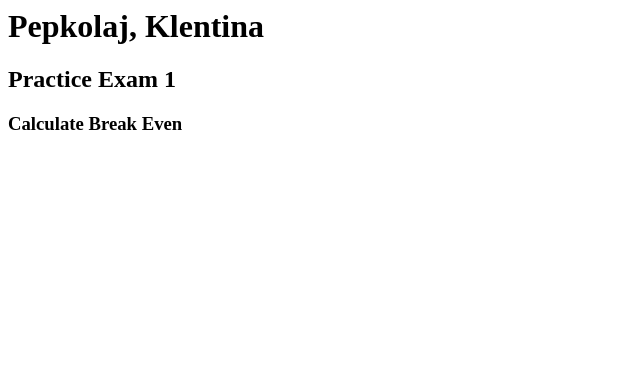
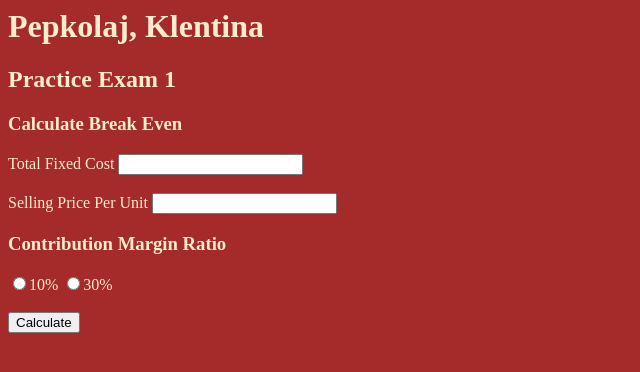
Before and after one commit to klentinap/Practice-exam, a plain HTML site: page index.html in a window 1280 px wide. Shown: the whole page, without its empty margins (0-640 px from the left). Drawn offline with Linux system fonts and the light colour scheme.

Commit message:
added index file

```diff
--- a/index.html
+++ b/index.html
@@ -2,9 +2,25 @@
     <head>
         <title>Practice Exam 1</title>
     </head>
+    <link rel="stylesheet" href="style.css">
     <body>
         <h1>Pepkolaj, Klentina</h1>
         <h2>Practice Exam 1</h2>
         <h3>Calculate Break Even</h3>
+        <label for="Fixed Cost">Total Fixed Cost</label>
+        <input type="text" name="Fixed Cost" id="Fixed Cost"required>
+        <br><br>
+        <label for="Selling price">Selling Price Per Unit</label>
+        <input type="text" name="Selling price" id="Selling price"required>
+        <br>
+        <h3>Contribution Margin Ratio</h3>
+       <label>
+        <input type="radio" name="%" value="10%" id="10%">10%
+        </label>
+        <label>
+         <input type="radio" name="%" value="30%" id="30%">30%
+         </label>
+         <br><br>
+         <button>Calculate</button>
     </body>
 </html>
--- /dev/null
+++ b/style.css
@@ -0,0 +1,4 @@
+body{
+    background-color: brown;
+    color: blanchedalmond;
+}
```
